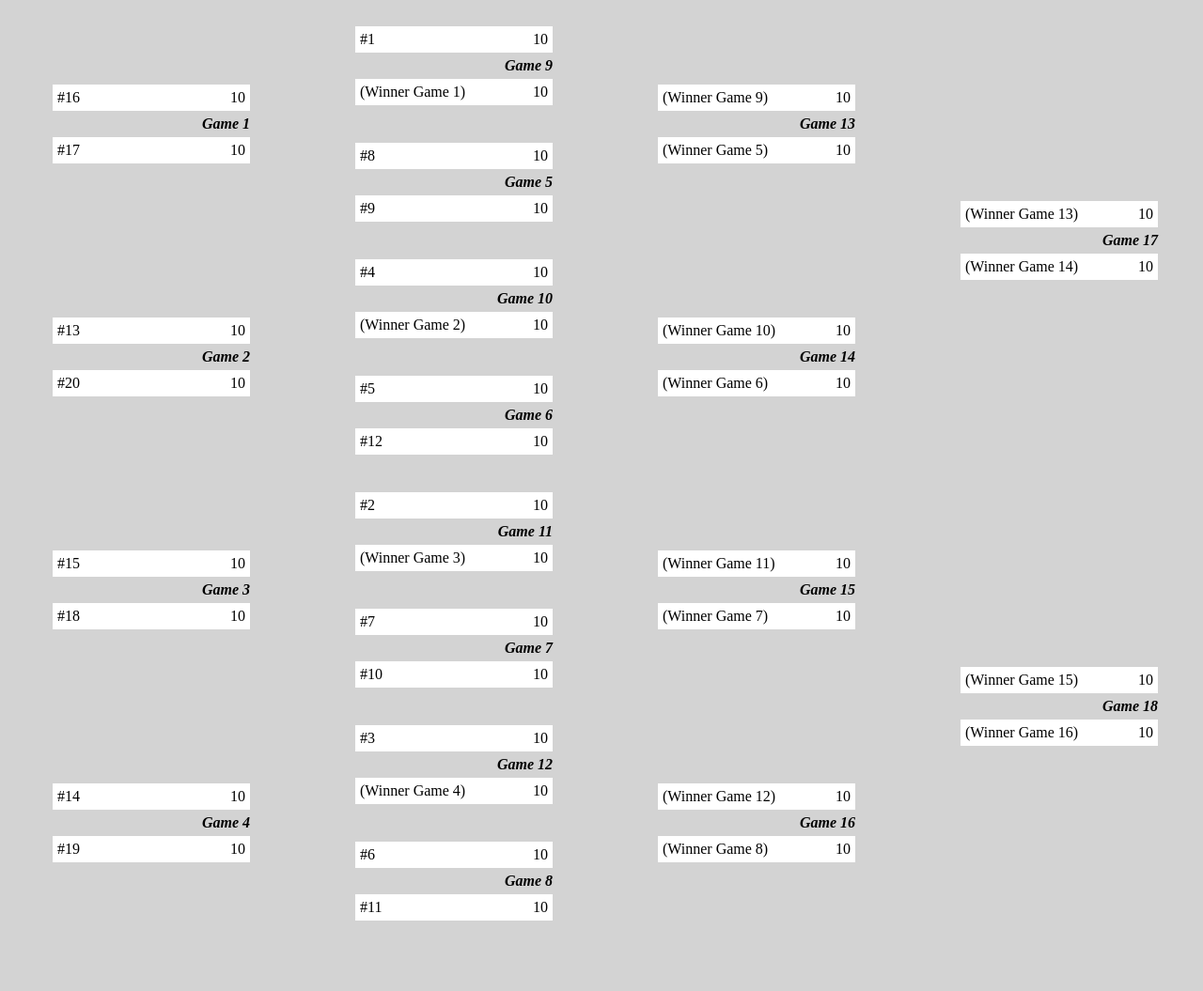
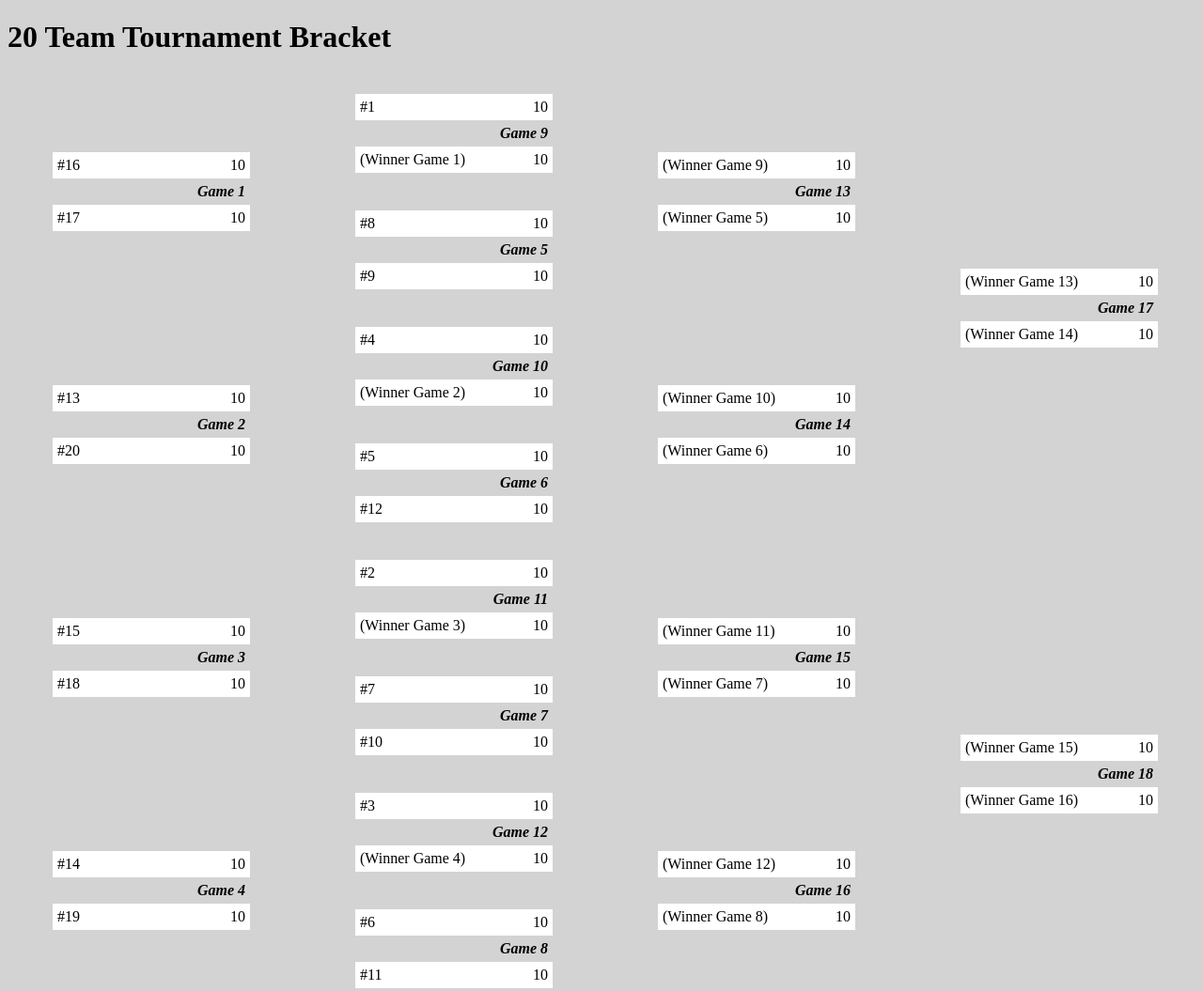
Before and after one commit to npresley13/tournament-bracket, a website: page index.html in a window 1280 px wide. Shown: the top 1055 px of the page at 94% size. Before the commit the page ends 1008 px from the top, so only its background shows below. Drawn offline with Linux system fonts and the light colour scheme.

Commit message:
added title

```diff
--- a/index.html
+++ b/index.html
@@ -10,6 +10,9 @@
 </head>
 
 <body>
+    <Header>
+        <h1>20 Team Tournament Bracket</h1>
+    </Header>
     <div class="bracket">
         <div class="play-in">
             <div class="game">
--- a/src/scss/small.scss
+++ b/src/scss/small.scss
@@ -53,7 +53,7 @@ body {
 }
 
 h3 {
-    margin: 5px 0;
+    margin: 5px 5px 5px 0px;
     text-align: right;
     font-size: 16px;
     font-style: italic;
```
Also changed, not shown: dist/css/main.css.
